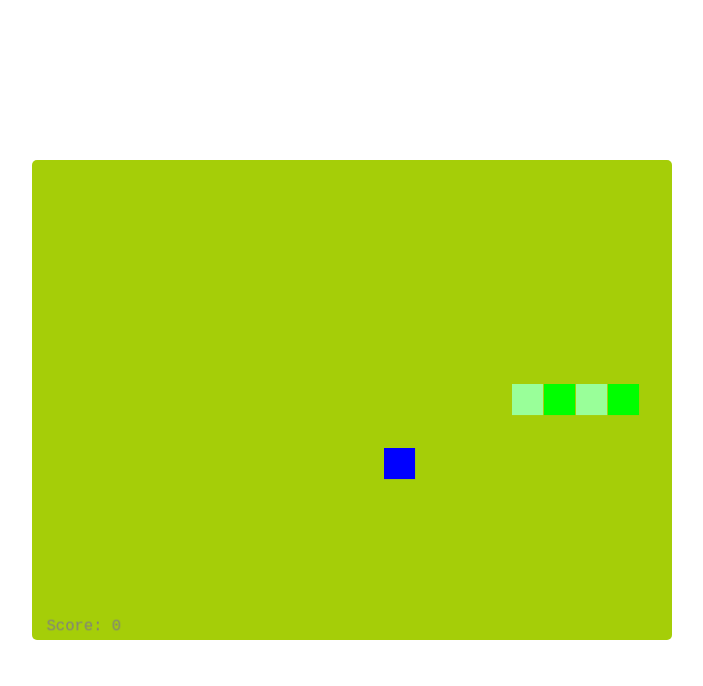
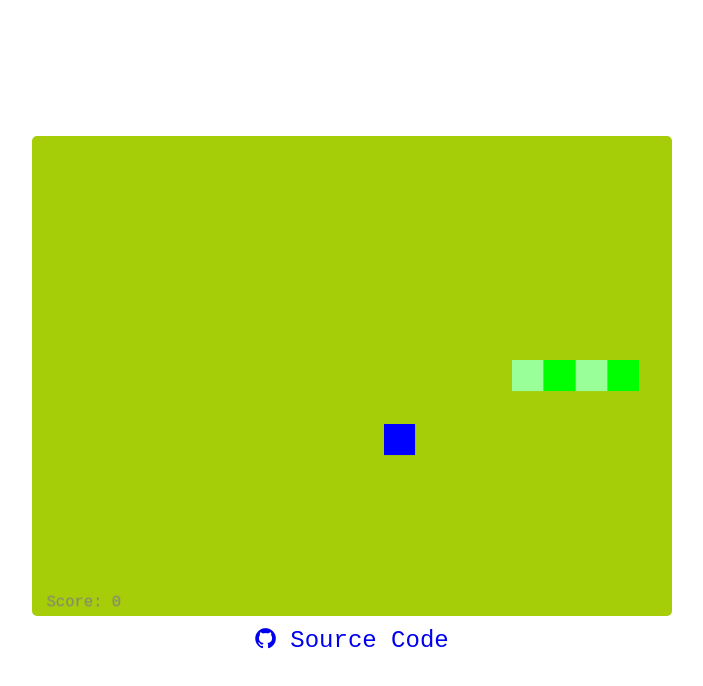
Before and after one commit to sergiss/snake, a plain HTML site: page index.html in a window 1280 px wide. Shown: the whole page, without its empty margins (288-991 px from the left). Drawn offline with Linux system fonts and the light colour scheme.

Commit message:
Add link style

```diff
--- a/index.html
+++ b/index.html
@@ -4,11 +4,14 @@
     <meta charset="UTF-8">
     <meta http-equiv="X-UA-Compatible" content="IE=edge">
     <meta name="viewport" content="width=device-width, initial-scale=1.0">
-    <title>Snake</title>
+    <title>Snake | www.sergiosoriano.com</title>
+    <link rel="icon" href="favicon.ico">
+    <link rel="stylesheet" href="https://cdnjs.cloudflare.com/ajax/libs/font-awesome/4.7.0/css/font-awesome.min.css">
+    <link rel="stylesheet" href="resources/css/style.css">
 </head>
-<link rel="stylesheet" href="resources/css/style.css">
 <body>
     <canvas id="game"></canvas>
+    <a href="https://github.com/sergiss/snake" target="_blank"><i class="fa">&#xf09b;</i> Source Code </a>
     <script src="resources/js/script.js"></script>
 </body>
 
--- a/resources/css/style.css
+++ b/resources/css/style.css
@@ -15,3 +15,17 @@ canvas {
     height: 480px;
     border-radius: 5px;
 }
+
+a {
+    margin: 10px;
+    font-size: 1.5rem;
+    font-family: monospace, Arial, Helvetica, sans-serif;
+}
+
+a:link {
+    text-decoration: none;
+}
+
+a:visited {
+    text-decoration: none;
+}
--- a/resources/js/script.js
+++ b/resources/js/script.js
@@ -1,3 +1,7 @@
+/*
+ * Copyright (c) 2022, Sergio S.- sergi.ss4@gmail.com http://sergiosoriano.com
+ */
+
 const WIDTH = 660, HEIGHT = 495;
 const CELL_SIZE = 32;
 const COLS = Math.floor(WIDTH  / CELL_SIZE);
```
